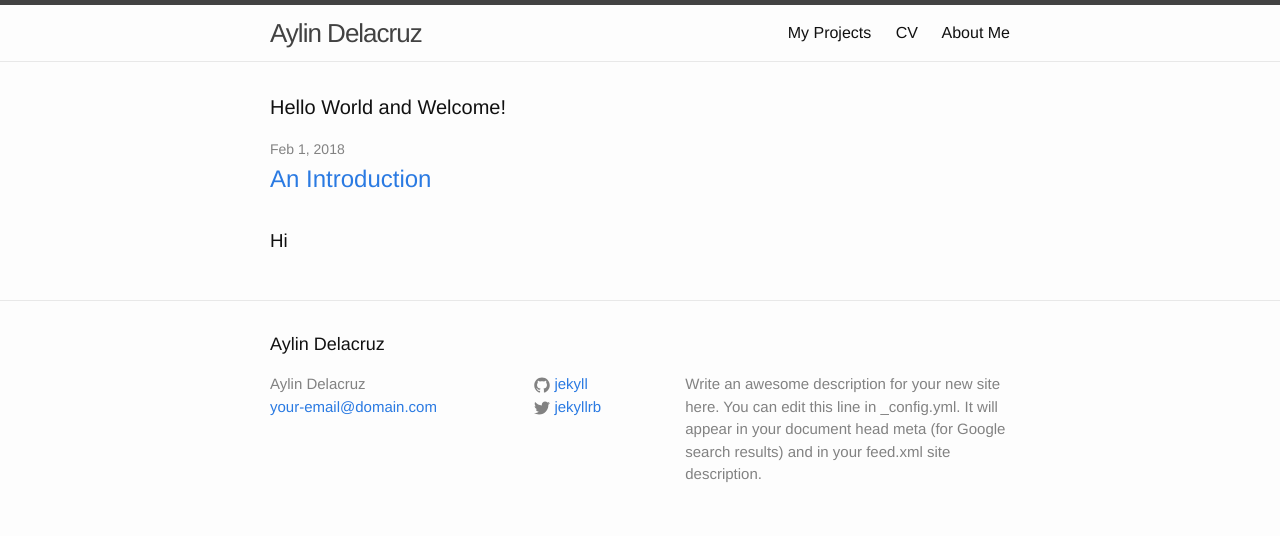
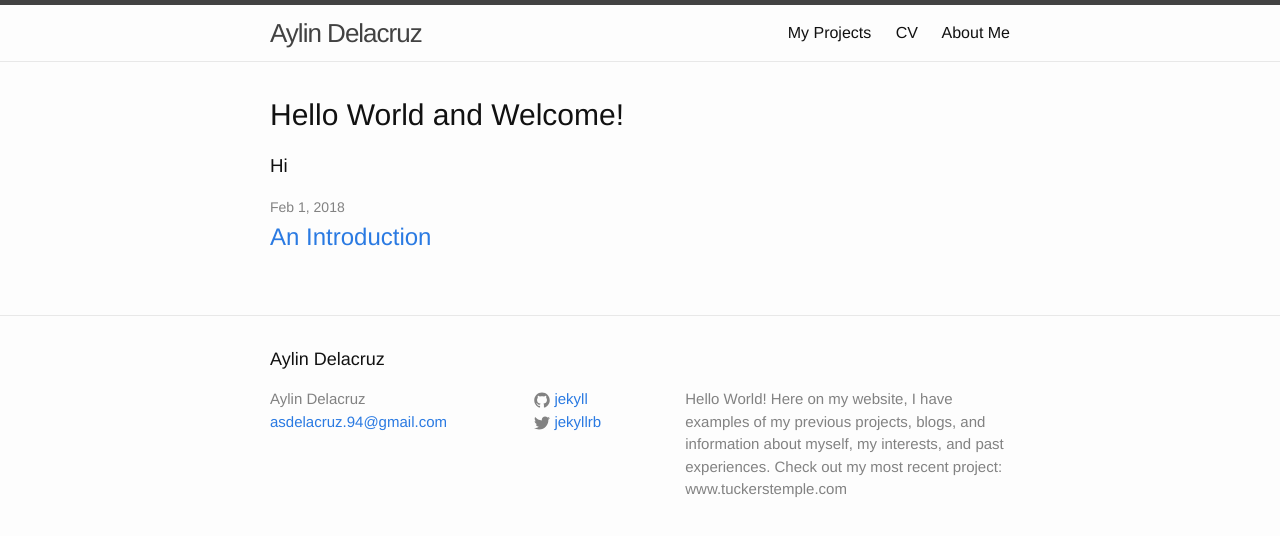
Before and after one commit to asdelacr/asdelacr.github.io, a Jekyll site: the page built from index.html, in a window 1280 px wide. Shown: the top 536 px of the page. Built offline with Jekyll 4.4.1, drawn with Linux system fonts in a browser that asks for light colours.

Commit message:
updates to descriptions and index

```diff
--- a/_config.yml
+++ b/_config.yml
@@ -7,13 +7,14 @@
 
 # Site settings
 title: Aylin Delacruz
-email: your-email@domain.com
+email: asdelacruz.94@gmail.com
 description: > # this means to ignore newlines until "baseurl:"
-  Write an awesome description for your new site here. You can edit this
-  line in _config.yml. It will appear in your document head meta (for
-  Google search results) and in your feed.xml site description.
+  Hello World!
+  Here on my website, I have examples of my previous projects, blogs,
+  and information about myself, my interests, and past experiences.
+  Check out my most recent project: www.tuckerstemple.com
 baseurl: "" # the subpath of your site, e.g. /blog
-url: "http://yourdomain.com" # the base hostname & protocol for your site
+url: "http://aylindelacruz.com" # the base hostname & protocol for your site
 twitter_username: jekyllrb
 github_username:  jekyll
 
--- a/_sass/_layout.scss
+++ b/_sass/_layout.scss
@@ -172,7 +172,7 @@
 }
 
 .page-heading {
-    font-size: 20px;
+    font-size: 30px;
 }
 
 .post-list {
--- a/index.html
+++ b/index.html
@@ -18,8 +20,4 @@ layout: default
     {% endfor %}
   </ul>
 
-  <h3>Hi</h3>
-
-  <!--<p class="rss-subscribe">subscribe <a href="{{ "/feed.xml" | prepend: site.baseurl }}">via RSS</a></p>-->
-
 </div>
```
Also changed, not shown: other parts of index.html (+2 -0 lines), projects.md (+2 -0 lines).
